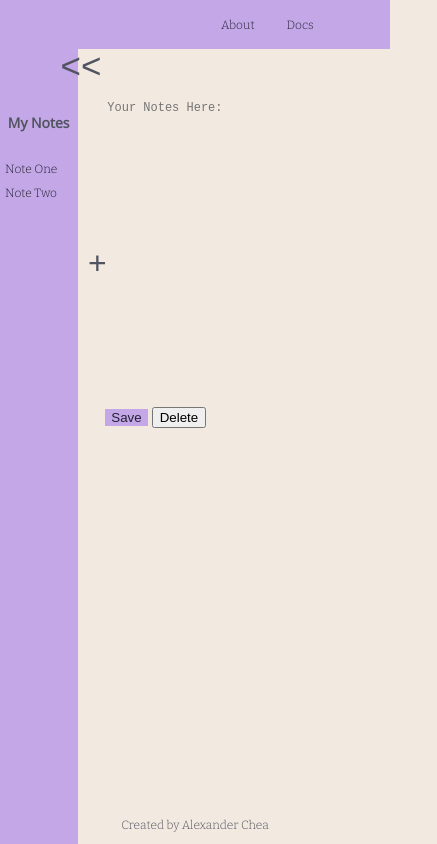
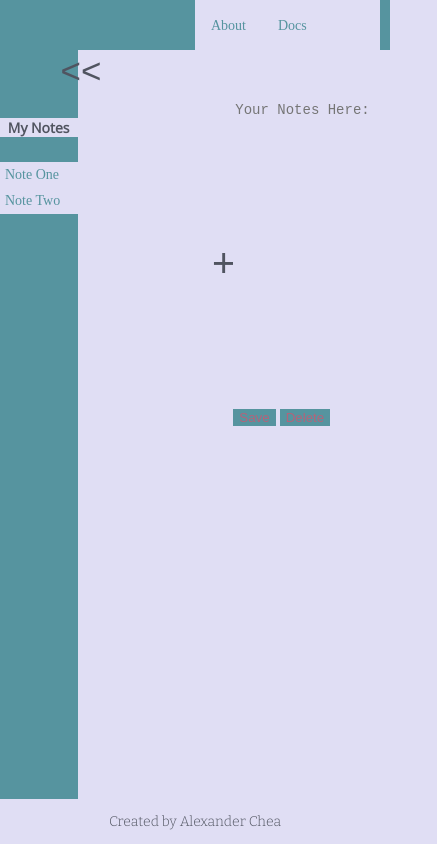
Before and after one commit to AlexanderChea/Alexander_Chea_Assignment1, a plain HTML site: page note.html in a window 390 px wide. Shown: the whole page, 437 px wide, since content can reach past the window. Drawn offline with nearby package versions, Linux system fonts and the light colour scheme.

Commit message:
add more styling to css and media screen, rename divs to note.html

```diff
--- a/CSS/style.css
+++ b/CSS/style.css
@@ -1,97 +1,97 @@
-body{
-    background-color: #F2E9E1;
-    margin: 0;
-    height: 100%;
+* {
+    background-color: #e0def4;
 }
-
-p, li{
+p {
     color:#505460;
     font-size:14px;
     font-family: 'Bitter', serif;
 }
 
-h1{
+
+body {
+    background-color: #e0def4;
+    margin: 0;
+    height: 100%;
+}
+
+
+h1 {
     font-family: 'Open Sans', sans-serif;
     font-size: 20px;
     color:#505460;
     margin-top: 26px;
 }
 
-header{
+header {
     display:flex;
     flex-direction: row-reverse;
     padding-left: 10px;
     padding-right: 10px;
-    background-color: #C4A7E7;
+    background-color: #56949f;
 }
 
-footer{
+footer {
     position:fixed;
     bottom: 0;
     width: 100%;
     text-align: center;
 }
 
-.indexnav{
+.indexnav {
     width: 175px;
     height: auto;
 }
-.topnav{
+.topnav {
     list-style:none;
     display:flex;
     flex-direction: row;
     justify-content: space-around;
 }
 
-a{
-    color:#232136;
+a {
+    color: #56949f;
     text-decoration: none;
     font-size: 18px;
     padding: 16px 16px;
 }
 
-a:hover{
-    background-color:#232136;
-    color:#F2E9E1;
+a:hover {
+    background-color:#56949f;
+    color: #e0def4;
 }
 
-a:visited{
+a:visited {
     text-decoration: underline;
 }
 
-.new_note_button{
+.new_note_button {
     color: #505460;
+    background-color: #e0def4;
+    font-size: 40px;
     border: none;
-    background-color: #F2E9E1;
-    text-align: center;
-    font-size: 32px;
-    margin: 4px 2px;
-    padding: 8px;
-    border-radius: 50%;
 }
 
-.main_container{
+.main_container {
     margin: auto;
     width: 20%;
     padding-top: 50px;
-    padding-right: 40%;
 }
 
-.notes_button{
+.notes_button {
     color: #505460;
     border: none;
-    background-color: #F2E9E1;
+    background-color: #e0def4;
     font-size: 35px;
 }
 
-.note_area{
+.note_area {
     margin:auto;
     width: 100%;
     display: flex;
     align-items: center;
 }
 
-.note_button_div{
+.note_button_div {
     width: 25%;
     float: left;
 }
@@ -100,16 +100,16 @@ a:visited{
     margin-left: 10%;
 }
 
-textarea{
-    background-color: #F2E9E1;
+textarea {
+    background-color: #e0def4;
     border: none;
     outline: none;
-    color: #232136;
+    color: #575279;
     resize: none;
     width: 500px;
 }
 
-.side_nav{
+.side_nav {
     height: 100%;
     width: 240px;
     position: fixed;
@@ -118,10 +118,10 @@ textarea{
     top: 0;
     left: 0;
     margin-top: 50px;
-    background-color: #C4A7E7;
+    background-color: #56949f;
 }
-.side_nav li{
-    color:#232136;
+.side_nav li {
+    color:#56949f;
     font-size: 18px;
     padding: 5px;
     padding-left: 15%;
@@ -130,83 +130,94 @@ textarea{
     list-style: none;
 }
 
-.side_nav h1{
+.side_nav h1 {
     padding-left: 25%;
     font-size: 25px;
     font-weight: bold;
     color: #505460;
 }
 .side_nav .notes_button {
-    background-color: #C4A7E7;
+    background-color: #56949f;
     margin-left: 70%;
 }
 
-#buttons_for_notes {
-    float:right;
+#save_button {
+    color: #b4637a;
+    border: none;
+    background-color: #56949f;
 }
 
-#save_button {
-    color: #232136;
+#delete_button {
+    color: #b4637a;
     border: none;
-    background-color: #C4A7E7;
-}
-
-#delete button {
-    color: #232136;
-    border: none;
-    background-color: #C4A7E7;
+    background-color: #56949f;
 }
 
 
 
-@media screen and (max-width:600px){
-    h1,p,a{
-        font-size: 12px;
+@media screen and (max-width:600px) {
+    h1, p , a {
+        font-size: 14px;
     }
-    .container-main{
+
+    .main_container {
         display: flex;
         justify-content: center;
-        padding-left: 150px;
+        padding-left: 100px;
     }
-    .container-main h1{
-        margin: 30px 20px;
-        white-space: nowrap;
+
+    .main_container h1 {
+        margin: 20px 20px;
     }
-    .index.nav{
+
+    .indexnav {
         width: 50%;
     }
-    .note_button{
+
+    .buttons_for_notes {
         font-size: 14px;
     }
-    .side_nav{
+
+    .side_nav {
         width: 20%;
-        margin-top: 45px;
+        margin-top: 50px;
     }
-    .side_nav li{
+
+    .side_nav li {
         padding-left: 5px;
-        font-size: 12px;
-        list-style: none;
+        font-size: 14px;
     }
-    .side_nav h1{
+
+    .side_nav h1 {
         padding-left: 10%;
         font-size: 14px;
     }
-    ul{
+
+    ul {
         padding-left: 0;
         width: 100px;
         display: flex;
         justify-content: center;
         flex-direction: column;
     }
-    ::placeholder{
-        font-size: 12px;
+
+    ::placeholder {
+        font-size: 14px;
     }
-    .side_nav .open_nav{
-        font-size: 22px;
+
+    .side_nav {
+        font-size: 16px;
         margin-left: 0px;
     }
 
-    textarea{
+    .notes_buttons {
+        font-size: 16px;
+        margin-left: 0px;
+    }
+
+    textarea {
         width: 200px;
     }
+
+
 }
```
Also changed, not shown: note.html (+2 -2 lines).
